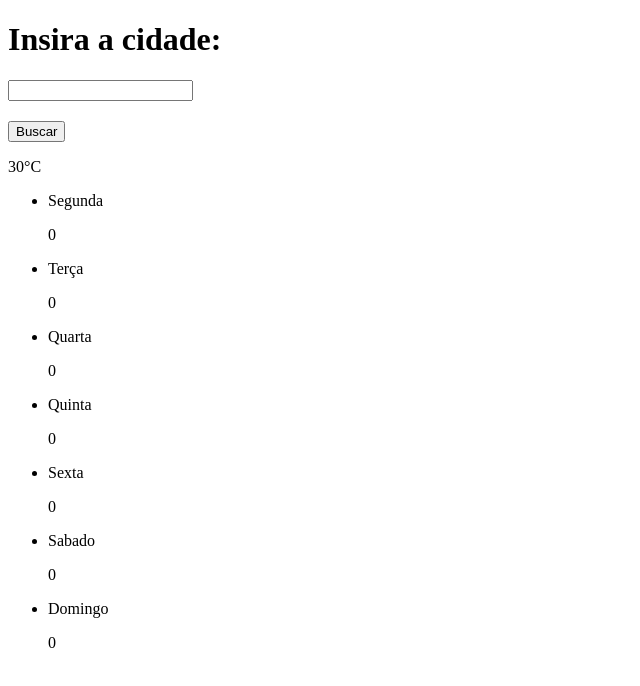
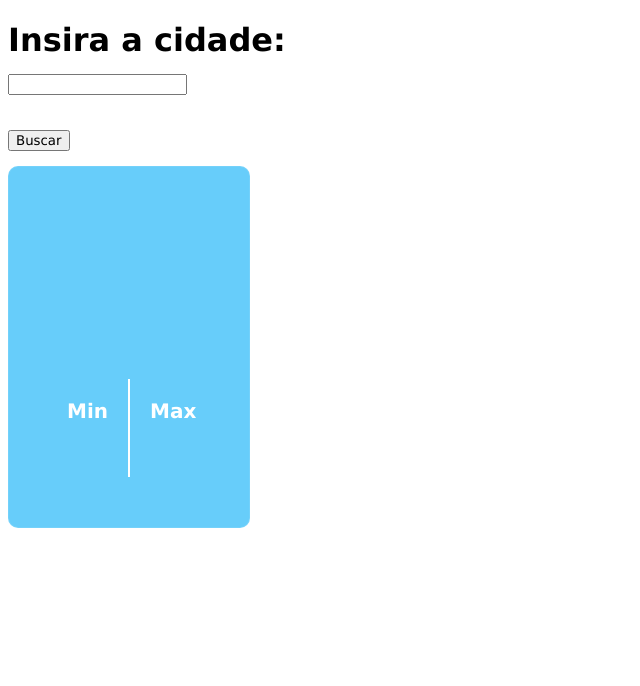
Before and after one commit to LeonardoFeba/atividade-react-clima, a React (Create React App) app: page / in a window 1280 px wide. Shown: the top 686 px of the page, without its empty margins (0-640 px from the left). Built offline with nearby package versions, Linux system fonts and the light colour scheme.

Commit message:
feat: create component temp-card

```diff
--- a/src/App.css
+++ b/src/App.css
@@ -0,0 +1,3 @@
+* {
+  margin-bottom: 15px;
+}
--- a/src/App.js
+++ b/src/App.js
@@ -1,5 +1,7 @@
 import { useState } from "react";
 import "./App.css";
+import "./index.css";
+import TempCard from "./components/temp-card";
 
 function App() {
   const diasSemana = [
@@ -14,24 +16,26 @@ function App() {
 
   const [entrada, setEntrada] = useState("");
   const [cidade, setCidade] = useState(""); //FORMA DE UTILIZAR VARIÁVEI PARA RENDEREIZAR A TELA
-  const [tempMax, setTempMax] = useState(0);
-  const [temMin, setTempMin] = useState(0);
-  const [descricaco, setDescricao] = useState("Nublado");
-  const [veloVento, setVeloVento] = useState(0);
+  const [tempMax, setTempMax] = useState();
+  const [currentTemp, setCurrentTemp] = useState();
+  const [tempMin, setTempMin] = useState();
+  const [descricao, setDescricao] = useState("");
 
   function buscarCidade() {
     setCidade(entrada); //cidade = entrada
     // chamar API
     fetch(
-      `https://api.openweathermap.org/data/2.5/weather?q=${entrada}&lang=pt_br&units=metric&appid=777fd6c175f16899b669ab9b22be7638`
+      `https://api.openweathermap.org/data/2.5/forecast?q=${entrada}&lang=pt_br&units=metric&appid=777fd6c175f16899b669ab9b22be7638`
     )
       .then((response) => {
         return response.json();
       })
       .then((dado) => {
         console.log(dado);
-        console.log(dado.main.temp);
-        setTempMax(dado.main.temp_max);
+        setCurrentTemp(dado.list[0].main.temp);
+        setTempMax(dado.list[0].main.temp_max);
+        setDescricao(dado.list[0].weather[0].description);
+        setTempMin(dado.list[0].main.temp_min);
       })
       .catch(() => {
         alert("deu erro");
@@ -39,7 +43,7 @@ function App() {
   }
 
   function gerenciaBusca(vasco) {
-    setEntrada(vasco.target.value); //entrada = vasco.traget.value
+    setEntrada(vasco.target.value); //entrada = vasco.target.value
   }
 
   return (
@@ -48,37 +52,13 @@ function App() {
       <input onChange={gerenciaBusca}></input>
       <h2>{cidade}</h2>
       <button onClick={buscarCidade}>Buscar</button>
-      <p>30°C</p>
-      <ul>
-        <li>
-          <p>{diasSemana[0]}</p>
-          <p>{tempMax}</p>
-        </li>
-        <li>
-          <p>{diasSemana[1]}</p>
-          <p>{tempMax}</p>
-        </li>
-        <li>
-          <p>{diasSemana[2]}</p>
-          <p>{tempMax}</p>
-        </li>
-        <li>
-          <p>{diasSemana[3]}</p>
-          <p>{tempMax}</p>
-        </li>
-        <li>
-          <p>{diasSemana[4]}</p>
-          <p>{tempMax}</p>
-        </li>
-        <li>
-          <p>{diasSemana[5]}</p>
-          <p>{tempMax}</p>
-        </li>
-        <li>
-          <p>{diasSemana[6]}</p>
-          <p>{tempMax}</p>
-        </li>
-      </ul>
+      <TempCard
+        city={cidade}
+        description={descricao}
+        tempMax={tempMax}
+        tempMin={tempMin}
+        temp={currentTemp}
+      ></TempCard>
     </div>
   );
 }
--- /dev/null
+++ b/src/components/temp-card/index.js
@@ -0,0 +1,34 @@
+import React from "react";
+
+export default function TempCard(props) {
+  return (
+    <div className="cardContainer">
+      <div className="card">
+        <p className="city">{props.city}</p>
+        <p className="weather">{props.description}</p>
+        <svg
+          className="weather"
+          version="1.1"
+          id="Layer_1"
+          x="0px"
+          y="0px"
+          width="50px"
+          height="50px"
+          viewBox="0 0 100 100"
+          xmlSpace="preserve"
+        ></svg>
+        <p className="temp">{props.temp}</p>
+        <div className="minmaxContainer">
+          <div className="min">
+            <p className="minHeading">Min</p>
+            <p className="minTemp">{props.tempMin}</p>
+          </div>
+          <div className="max">
+            <p className="maxHeading">Max</p>
+            <p className="maxTemp">{props.tempMax}</p>
+          </div>
+        </div>
+      </div>
+    </div>
+  );
+}
--- a/src/index.css
+++ b/src/index.css
@@ -0,0 +1,83 @@
+* {
+  font-family: Verdana, Geneva, Tahoma, sans-serif;
+}
+
+.cardContainer {
+  width: fit-content;
+  position: relative;
+  display: flex;
+  align-items: center;
+  justify-content: center;
+}
+
+.card {
+  position: relative;
+  width: 220px;
+  height: 320px;
+  display: flex;
+  flex-direction: column;
+  align-items: center;
+  justify-content: space-between;
+  padding: 20px 10px;
+  border-radius: 10px;
+  backdrop-filter: blur(30px);
+  background-color: rgb(100, 205, 250, 0.98);
+  border: 1px solid rgba(255, 255, 255, 0.089);
+  cursor: pointer;
+}
+
+.city {
+  font-weight: 700;
+  font-size: 20px;
+  letter-spacing: 1.2px;
+  color: white;
+}
+
+.weather {
+  font-weight: 500;
+  font-size: 16px;
+  letter-spacing: 1.2px;
+  color: rgb(255, 255, 255);
+}
+
+.temp {
+  font-size: 30px;
+  color: white;
+}
+
+.minmaxContainer {
+  width: 100%;
+  display: flex;
+  align-items: center;
+  justify-content: space-between;
+}
+
+.min,
+.max {
+  width: 50%;
+  display: flex;
+  flex-direction: column;
+  align-items: flex-end;
+  justify-content: center;
+  padding: 0px 20px;
+  gap: 4px;
+}
+
+.max {
+  align-items: flex-start;
+  border-left: 2px solid white;
+}
+
+.maxHeading,
+.minHeading {
+  font-size: 20px;
+  font-weight: 600;
+  color: white;
+}
+
+.maxTemp,
+.minTemp {
+  font-size: 20px;
+  font-weight: 500;
+  color: rgb(255, 255, 255);
+}
--- a/src/index.js
+++ b/src/index.js
@@ -4,8 +4,4 @@ import "./index.css";
 import App from "./App";
 
 const root = ReactDOM.createRoot(document.getElementById("root"));
-root.render(
-  <React.StrictMode>
-    <App />
-  </React.StrictMode>
-);
+root.render(<App />);
```
